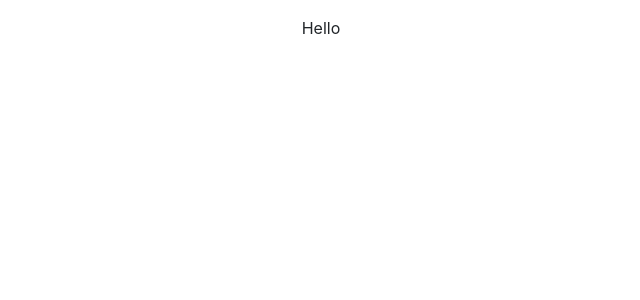
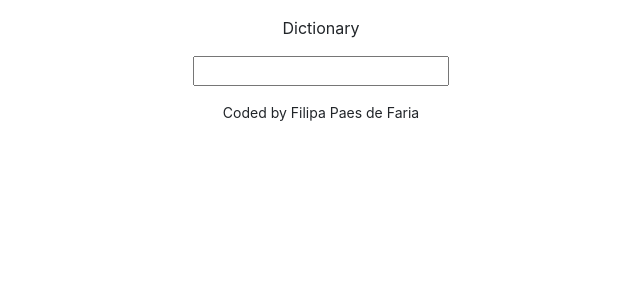
Before and after one commit to filipa-pf/dictionary-project, a React (Create React App) app: page / in a window 1280 px wide. Shown: the top 300 px of the page, without its empty margins (319-959 px from the left). Built offline with nearby package versions, Linux system fonts and the light colour scheme.

Commit message:
added search bar

```diff
--- a/src/App.js
+++ b/src/App.js
@@ -1,12 +1,19 @@
 
 import './App.css';
+import Dictionary from "./Dictionary";
 
 function App() {
   return (
     <div className="App">
-      <header className="App-header">
-   <p className='text-center my-3'>Hello</p>
-      </header>
+      <div className='container'>
+        <header className="App-header">
+          <p className='text-center my-3'>Dictionary</p>
+        </header>
+        <main>
+          <Dictionary />
+        </main>
+        <footer className='small text-center py-3'>Coded by Filipa Paes de Faria</footer>
+      </div>
     </div>
   );
 }
--- /dev/null
+++ b/src/Dictionary.js
@@ -0,0 +1,26 @@
+import React, { useState } from "react";
+import "./Dictionary.css"
+
+export default function Dicionary() {
+    let [keyword, setKeyword] = useState("");
+
+
+    function search(event) {
+        event.preventDefault();
+        alert(`Searching for ${keyword} definition`);
+    }
+
+    function handleKeywordChange(event) {
+        setKeyword(event.target.value);
+    }
+
+    return <div className="Dictionary">
+        <div className="row d-flex justify-content-center">
+            <div className="col-8">
+                <form onSubmit={search} >
+                    <input type="search" onChange={handleKeywordChange} className="d-block mx-auto"/>
+                </form>
+            </div>
+        </div>
+    </div>
+}
```
Also changed, not shown: src/Dictionary.css (added).
